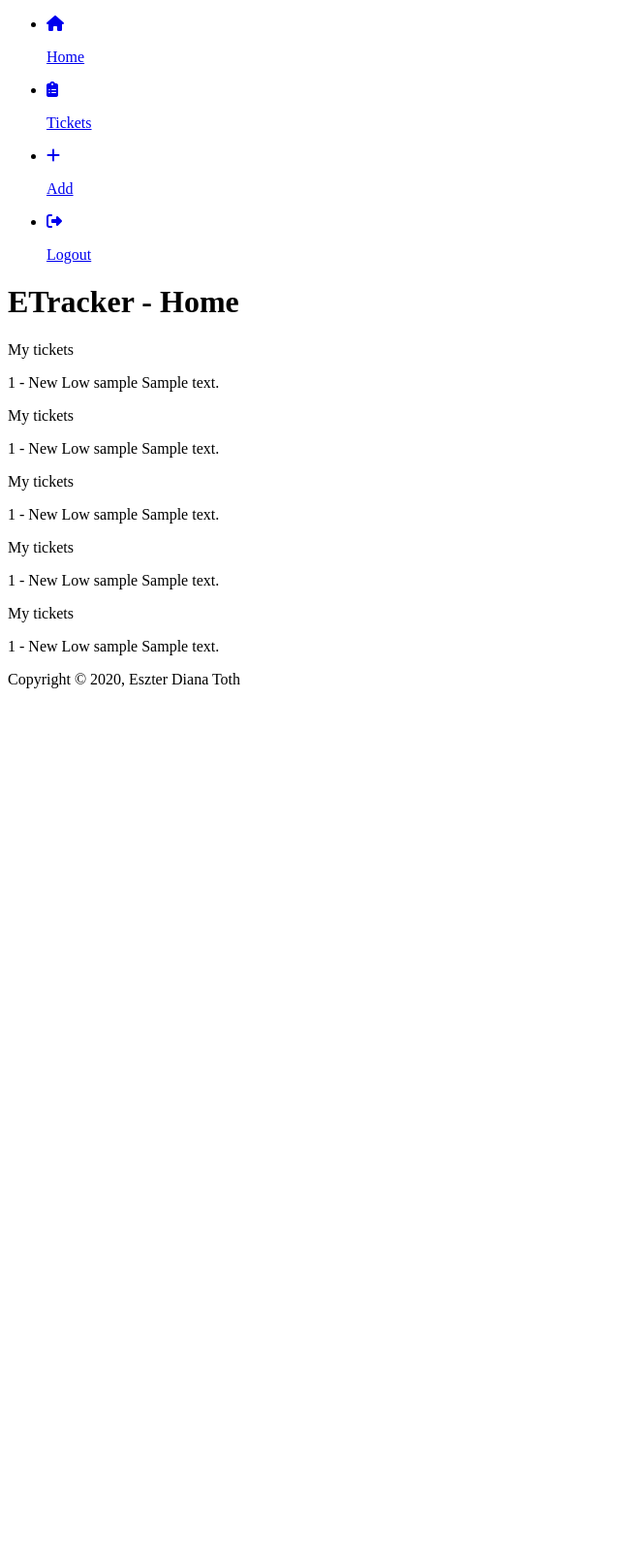
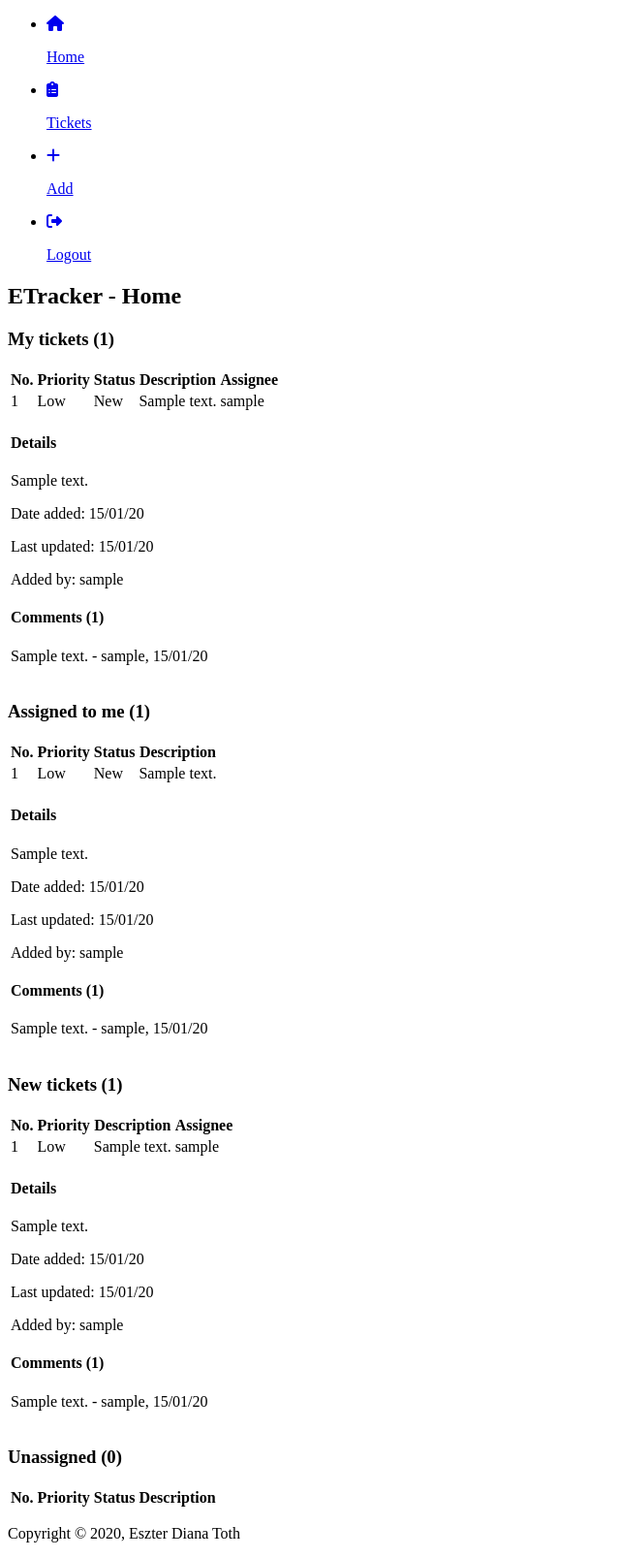
Before and after one commit to EsztiDi/etracker, a Django app: page /home/ in a window 1280 px wide. Shown: the whole page at 97% size, without its empty margins (0-640 px from the left). Before the commit the page ends 710 px from the top, so only its background shows below. Run offline with Django 3.2, Linux system fonts and the light colour scheme; a user stored in the database is signed in; tables that the repository leaves empty hold one stand-in row (values such as "Sample post"); lists and menus that the app fills with data are empty; some libraries are stand-ins or nearby versions.

Commit message:
Homepage is ready

```diff
--- a/etracker/templates/base.html
+++ b/etracker/templates/base.html
@@ -15,6 +15,7 @@
       src="https://kit.fontawesome.com/93a0a9db14.js"
       crossorigin="anonymous"
     ></script>
+    <script src="https://ajax.googleapis.com/ajax/libs/jquery/3.4.1/jquery.min.js"></script>
     <link rel="stylesheet" href="{% static 'styles/styles.css' %}" />
   </head>
   <body>
@@ -28,6 +29,24 @@
       } else {
         document.body.id = "user";
       }
+
+      var acc = document.getElementsByClassName("accordion");
+      var i;
+      for (i = 0; i < acc.length; i++) {
+        acc[i].addEventListener("click", function() {
+          this.classList.toggle("active");
+          var hidden = this.nextElementSibling;
+          if (hidden.style.display === "table-row") {
+            hidden.style.animation = "var(--disappearAnimation)";
+            setTimeout(() => {
+              hidden.style.display = "none";
+            }, 250);
+          } else {
+            hidden.style.animation = "var(--appearAnimation)";
+            hidden.style.display = "table-row";
+          }
+        });
+      }
     </script>
   </body>
 </html>
--- a/etracker/templates/tickets/index.html
+++ b/etracker/templates/tickets/index.html
@@ -2,79 +2,205 @@
 {% include "partials/_navbar.html" %}
 <main>
   <header>
-    <h1>ETracker - Home</h1>
+    <h2>ETracker - Home</h2>
   </header>
   <section>
     <header>
-      My tickets
+      <h3>My tickets ({{my_tickets.count}})</h3>
     </header>
-    <div>
-      {% for ticket in tickets %}
+    <table>
+      <thead>
+        <tr>
+          <th>No.</th>
+          <th>Priority</th>
+          <th>Status</th>
+          <th>Description</th>
+          <th>Assignee</th>
+        </tr>
+      </thead>
+      <tbody>
+        {% for ticket in my_tickets %}
+        <tr class="accordion">
+          <td>{{ticket.pk}}</td>
+          <td>{{ticket.get_priority_display}}</td>
+          <td>{{ticket.get_status_display}}</td>
+          <td>{{ticket}}</td>
+          <td>{{ticket.assignee.username|default:"-"}}</td>
+        </tr>
+        <tr>
+          <td colspan="5">
+            <div class="details">
+              <div class="details-row">
+                <h4>Details</h4>
+                <p>{{ticket.details}}</p>
+              </div>
+              <p>Date added: {{ticket.date_added|date:"d/m/y"}}</p>
               <p>
-        {{ticket.pk}} - {{ticket.get_status_display}}
-        {{ticket.get_priority_display}} {{ticket.assignee.username}}
-        {{ticket.details}}
+                Last updated: {{ticket.date_updated|date:"d/m/y"|default:"-"}}
+              </p>
+              <p>Added by: {{ticket.added_by}}</p>
+              <div class="comments-row">
+                <h4>Comments ({{ticket.comments.all.count}})</h4>
+                {% for comment in ticket.comments.all %}
+                <p>
+                  {{comment}} - {{comment.commenter}},
+                  {{comment.date|date:"d/m/y"}}
                 </p>
                 {% endfor %}
               </div>
+            </div>
+          </td>
+        </tr>
+        {% endfor %}
+      </tbody>
+    </table>
   </section>
-
   <section>
     <header>
-      My tickets
+      <h3>Assigned to me ({{assigned_tickets.count}})</h3>
     </header>
-    <div>
-      {% for ticket in tickets %}
+    <table>
+      <thead>
+        <tr>
+          <th>No.</th>
+          <th>Priority</th>
+          <th>Status</th>
+          <th>Description</th>
+        </tr>
+      </thead>
+      <tbody>
+        {% for ticket in assigned_tickets %}
+        <tr class="accordion">
+          <td>{{ticket.pk}}</td>
+          <td>{{ticket.get_priority_display}}</td>
+          <td>{{ticket.get_status_display}}</td>
+          <td>{{ticket}}</td>
+        </tr>
+        <tr>
+          <td colspan="5">
+            <div class="details">
+              <div class="details-row">
+                <h4>Details</h4>
+                <p>{{ticket.details}}</p>
+              </div>
+              <p>Date added: {{ticket.date_added|date:"d/m/y"}}</p>
               <p>
-        {{ticket.pk}} - {{ticket.get_status_display}}
-        {{ticket.get_priority_display}} {{ticket.assignee.username}}
-        {{ticket.details}}
+                Last updated: {{ticket.date_updated|date:"d/m/y"|default:"-"}}
+              </p>
+              <p>Added by: {{ticket.added_by}}</p>
+              <div class="comments-row">
+                <h4>Comments ({{ticket.comments.all.count}})</h4>
+                {% for comment in ticket.comments.all %}
+                <p>
+                  {{comment}} - {{comment.commenter}},
+                  {{comment.date|date:"d/m/y"}}
                 </p>
                 {% endfor %}
               </div>
+            </div>
+          </td>
+        </tr>
+        {% endfor %}
+      </tbody>
+    </table>
   </section>
   <section>
     <header>
-      My tickets
+      <h3>New tickets ({{new_tickets.count}})</h3>
     </header>
-    <div>
-      {% for ticket in tickets %}
+    <table>
+      <thead>
+        <tr>
+          <th>No.</th>
+          <th>Priority</th>
+          <th>Description</th>
+          <th>Assignee</th>
+        </tr>
+      </thead>
+      <tbody>
+        {% for ticket in new_tickets %}
+        <tr class="accordion">
+          <td>{{ticket.pk}}</td>
+          <td>{{ticket.get_priority_display}}</td>
+          <td>{{ticket}}</td>
+          <td>{{ticket.assignee.username|default:"-"}}</td>
+        </tr>
+        <tr>
+          <td colspan="5">
+            <div class="details">
+              <div class="details-row">
+                <h4>Details</h4>
+                <p>{{ticket.details}}</p>
+              </div>
+              <p>Date added: {{ticket.date_added|date:"d/m/y"}}</p>
               <p>
-        {{ticket.pk}} - {{ticket.get_status_display}}
-        {{ticket.get_priority_display}} {{ticket.assignee.username}}
-        {{ticket.details}}
+                Last updated: {{ticket.date_updated|date:"d/m/y"|default:"-"}}
+              </p>
+              <p>Added by: {{ticket.added_by}}</p>
+              <div class="comments-row">
+                <h4>Comments ({{ticket.comments.all.count}})</h4>
+                {% for comment in ticket.comments.all %}
+                <p>
+                  {{comment}} - {{comment.commenter}},
+                  {{comment.date|date:"d/m/y"}}
                 </p>
                 {% endfor %}
               </div>
+            </div>
+          </td>
+        </tr>
+        {% endfor %}
+      </tbody>
+    </table>
   </section>
   <section>
     <header>
-      My tickets
+      <h3>Unassigned ({{unassigned.count}})</h3>
     </header>
-    <div>
-      {% for ticket in tickets %}
+    <table>
+      <thead>
+        <tr>
+          <th>No.</th>
+          <th>Priority</th>
+          <th>Status</th>
+          <th>Description</th>
+        </tr>
+      </thead>
+      <tbody>
+        {% for ticket in unassigned %}
+        <tr class="accordion">
+          <td>{{ticket.pk}}</td>
+          <td>{{ticket.get_priority_display}}</td>
+          <td>{{ticket.get_status_display}}</td>
+          <td>{{ticket}}</td>
+        </tr>
+        <tr>
+          <td colspan="5">
+            <div class="details">
+              <div class="details-row">
+                <h4>Details</h4>
+                <p>{{ticket.details}}</p>
+              </div>
+              <p>Date added: {{ticket.date_added|date:"d/m/y"}}</p>
               <p>
-        {{ticket.pk}} - {{ticket.get_status_display}}
-        {{ticket.get_priority_display}} {{ticket.assignee.username}}
-        {{ticket.details}}
+                Last updated: {{ticket.date_updated|date:"d/m/y"|default:"-"}}
+              </p>
+              <p>Added by: {{ticket.added_by}}</p>
+              <div class="comments-row">
+                <h4>Comments ({{ticket.comments.all.count}})</h4>
+                {% for comment in ticket.comments.all %}
+                <p>
+                  {{comment}} - {{comment.commenter}},
+                  {{comment.date|date:"d/m/y"}}
                 </p>
                 {% endfor %}
               </div>
-  </section>
-  <section>
-    <header>
-      My tickets
-    </header>
-    <div>
-      {% for ticket in tickets %}
-      <p>
-        {{ticket.pk}} - {{ticket.get_status_display}}
-        {{ticket.get_priority_display}} {{ticket.assignee.username}}
-        {{ticket.details}}
-      </p>
+            </div>
+          </td>
+        </tr>
         {% endfor %}
-    </div>
+      </tbody>
+    </table>
   </section>
 </main>
-
 {% endblock %}
--- a/etracker/tickets/models.py
+++ b/etracker/tickets/models.py
@@ -36,8 +36,8 @@ class Ticket(models.Model):
         self.save()
 
     def __str__(self):
-        detailed = " - ".join([str(self.pk), self.get_status_display(), self.get_priority_display(
-        ), self.description, self.assignee.username, self.date_added.strftime("%d/%m/%Y, %H:%M")])
+        # detailed = " - ".join([str(self.pk), self.get_status_display(), self.get_priority_display(
+        # ), self.description, self.assignee.username, self.date_added.strftime("%d/%m/%Y, %H:%M")])
         return self.description
 
 
--- a/etracker/tickets/views.py
+++ b/etracker/tickets/views.py
@@ -6,8 +6,15 @@ from .models import Ticket, Comment
 
 @login_required
 def index(request):
-    tickets = Ticket.objects.all().order_by("-date_added")
-    fields = Ticket._meta.get_fields()
+    all_tickets = Ticket.objects.all().order_by("-date_added")
+    my_tickets = request.user.my_tickets.all().order_by("-priority", "-date_added")
+    assigned_tickets = request.user.assigned_tickets.all().order_by("-priority",
+                                                                    "-date_added")
+    unassigned = Ticket.objects.filter(assignee=None).order_by("-date_added")
+    new_tickets = Ticket.objects.filter(status=1).order_by("-date_added")
+    context = {"all_tickets": all_tickets, "my_tickets": my_tickets,
+               "assigned_tickets": assigned_tickets, "unassigned": unassigned, "new_tickets": new_tickets}
+    return render(request, "tickets/index.html", context)
+
+    # fields = Ticket._meta.get_fields()
     # {{field.verbose_name.title}}
-    context = {"tickets": tickets, "fields": fields}
-    return render(request, "tickets/index.html", context)
```
Lines whose indentation alone changed are shown as unchanged.
